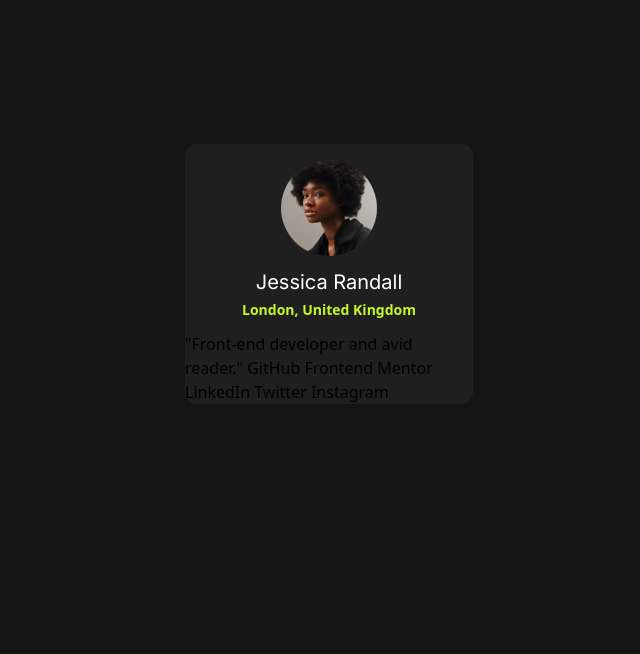
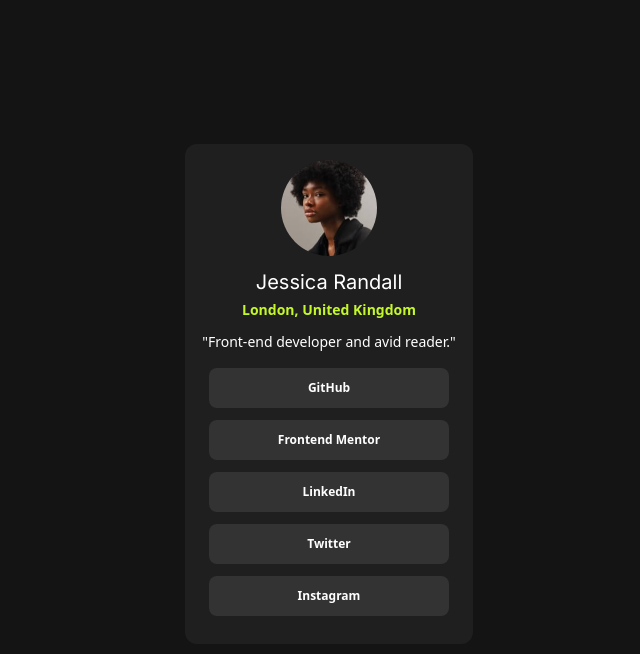
Before and after one commit to nabbysidek/social-links-profile, a website: page src/index.html in a window 1280 px wide. Shown: the whole page, without its empty margins (311-951 px from the left). Drawn offline with Linux system fonts and the light colour scheme.

Commit message:
final commit

```diff
--- a/src/index.html
+++ b/src/index.html
@@ -11,6 +11,7 @@
   <title>Frontend Mentor | Social links profile</title>
 
   <link rel="stylesheet" href="./output.css">
+  <link rel="stylesheet" href="styles.css">
 </head>
 
 <body class="bg-off-black">
@@ -19,15 +20,18 @@
     <!-- Profile name -->
     <div class="my-3 text-center">
       <h1 class="font-inter text-white text-xl">Jessica Randall</h1>
-      <h4 class="text-green text-sm font-bold my-1">London, United Kingdom</h4>
+      <h4 class="text-green text-sm font-bold mt-1 mb-3">London, United Kingdom</h4>
     </div>
-    "Front-end developer and avid reader."
 
-    GitHub
-    Frontend Mentor
-    LinkedIn
-    Twitter
-    Instagram
+    <p class="text-center text-sm text-white">"Front-end developer and avid reader."</p>
+
+    <div class="py-4 text-center text-white text-xs font-bold">
+      <button onclick="location.href=''" class="bg-grey links-button hover-effect">GitHub</button>
+      <button onclick="location.href=''" class="bg-grey links-button hover-effect">Frontend Mentor</button>
+      <button onclick="location.href=''" class="bg-grey links-button hover-effect">LinkedIn</button>
+      <button onclick="location.href=''" class="bg-grey links-button hover-effect">Twitter</button>
+      <button onclick="location.href=''" class="bg-grey links-button hover-effect">Instagram</button>
+    </div>
   </div>
 
 
--- /dev/null
+++ b/src/styles.css
@@ -0,0 +1,11 @@
+.links-button {
+    width: 83.333333%;
+    height: 2.5rem;
+    border-radius: 0.5rem;
+    margin-bottom: 0.75rem
+}
+
+.hover-effect:hover {
+    background-color: #c5f82a;
+    color: #141414;
+}
```
Also changed, not shown: src/output.css.
